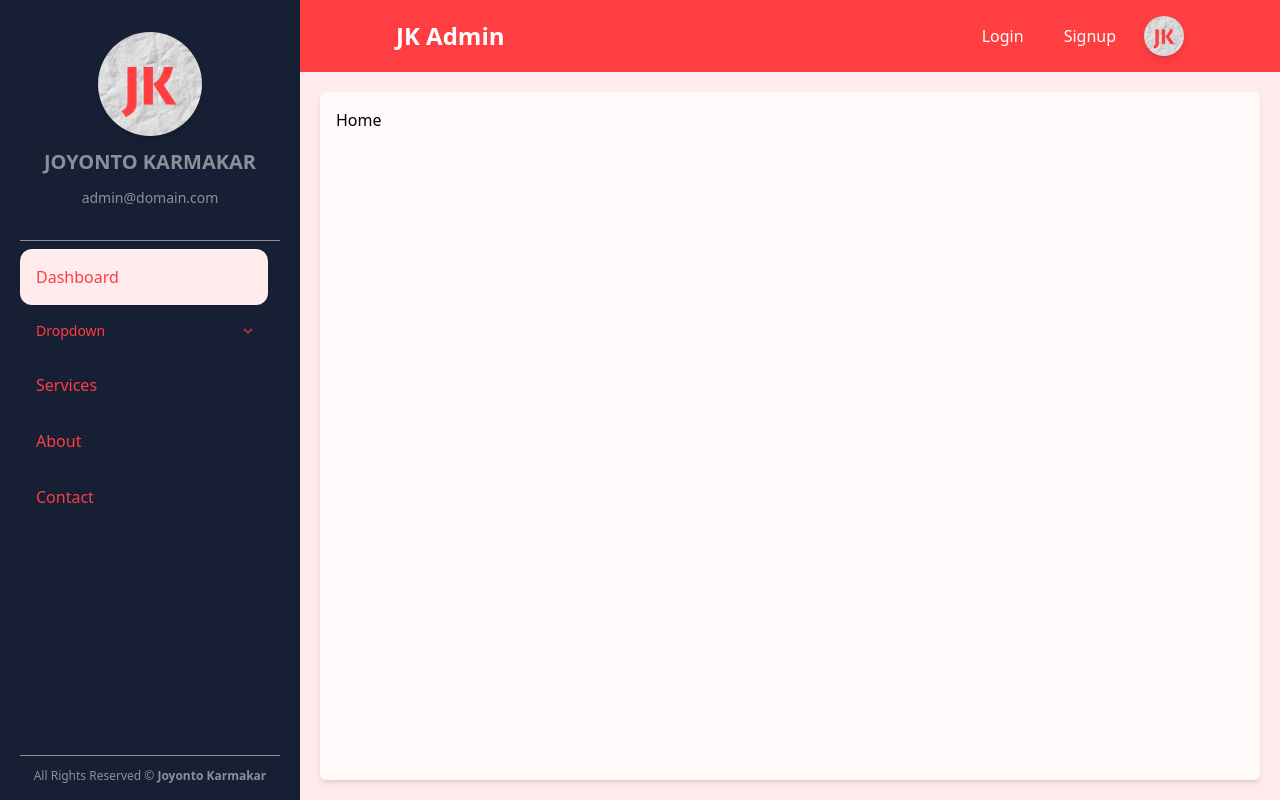
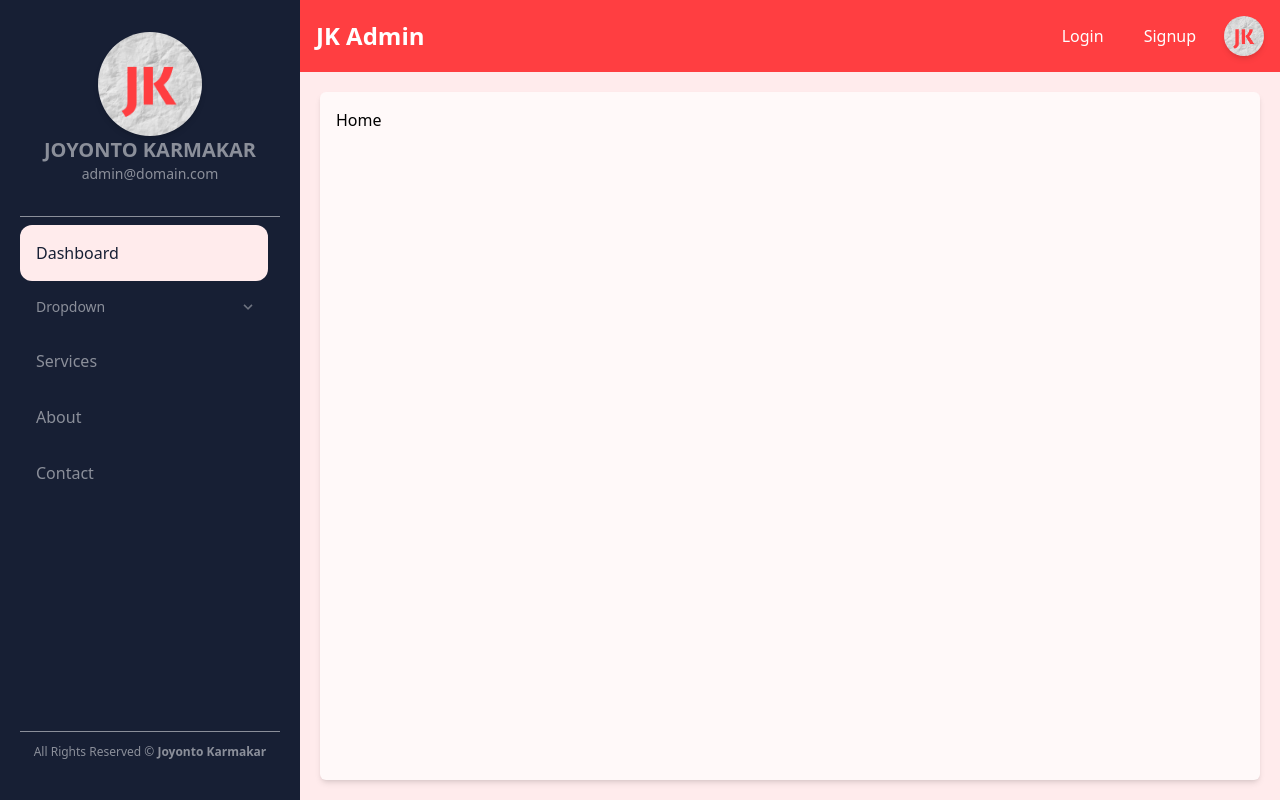
Before and after one commit to jk-jatri/Nuxt-Admin-Panel, a Nuxt app: page / in a window 1280 px wide. Built offline with nearby package versions, Linux system fonts and the light colour scheme.

Commit message:
side-menu side-bar design update

```diff
--- a/assets/css/tailwind.css
+++ b/assets/css/tailwind.css
@@ -40,6 +40,16 @@ summary::-webkit-details-marker {
   display: none;
 }
 
+.linkClass{
+  @apply block p-4 text-corporateGray rounded-xl;
+}
+.linkActiveClass{
+  @apply bg-corporateLight text-corporateBlack;
+}
+.linkHoverClass{
+  @apply hover:bg-corporateLight;
+}
+
 .glossyEffect{
   @apply backdrop-blur-[2px] bg-white bg-opacity-20 shadow-red-100 rounded-lg border-b-4 border-corporate;
   box-shadow: 0 0 1rem 0 rgb(0 0 0 / 20%);
@@ -58,7 +68,7 @@ summary::-webkit-details-marker {
 
 ::selection {
   background-color: #171F34;
-  color: #FF3E41;
+  color: #FFF9F9;
 }
 
 /* Scroll bar */
--- a/components/headers/index.vue
+++ b/components/headers/index.vue
@@ -1,9 +1,9 @@
 <template>
   <div>
     <div class="bg-corporate p-4 flex justify-between items-center">
-      <NuxtLink to="/" class="text-white font-bold text-2xl ml-0 md:ml-20">JK Admin</NuxtLink>
+      <NuxtLink to="/" class="text-white font-bold text-2xl ml-0">JK Admin</NuxtLink>
       <div
-        class="hidden md:flex justify-between items-center text-white space-x-4 mr-0 md:mr-20"
+        class="hidden md:flex justify-between items-center text-white space-x-4 mr-0"
       >
         <!-- <NuxtLink to="/" class="px-3 py-2"> Dashboard </NuxtLink>
         <NuxtLink to="/services" class="px-3 py-2"> Services </NuxtLink> -->
--- a/components/sidebars/index.vue
+++ b/components/sidebars/index.vue
@@ -3,13 +3,13 @@
     <div class="py-3">
       <img src="@/assets/images/logo/logo.png" alt="profile" class="rounded-full w-2/5 shadow-md mx-auto"/>
       <div class="leading-tight">
-        <h2 class="uppercase font-bold text-xl text-center mt-3 text-corporateGray">Joyonto Karmakar</h2>
-        <h2 class="text-sm text-center mt-3 text-corporateGray">admin@domain.com</h2>
+        <h2 class="uppercase font-bold text-xl text-center  text-corporateGray">Joyonto Karmakar</h2>
+        <h2 class="text-sm text-center text-corporateGray">admin@domain.com</h2>
       </div>
     </div>
     <div class="mt-5 space-y-2 overflow-y-auto h-[calc(100vh-285px)] py-2">
       <div class="pr-3">
-        <NuxtLink to="/" class="block p-4 text-corporate rounded-xl" :class="$route.path === '/' ? 'bg-corporateLight' : 'hover:bg-corporateLight'">
+        <NuxtLink to="/" class="linkClass" :class="$route.path === '/' ? 'linkActiveClass' : 'linkHoverClass'">
         Dashboard
       </NuxtLink>
       <dropdowns
@@ -19,13 +19,13 @@
         :detailsClass="detailsClass"
         :descriptionClass="descriptionClass"
       />
-      <NuxtLink to="/services" class="block p-4 text-corporate rounded-xl" :class="$route.path === '/services' ? 'bg-corporateLight' : 'hover:bg-corporateLight'">
+      <NuxtLink to="/services" class="linkClass" :class="$route.path === '/services' ? 'linkActiveClass' : 'linkHoverClass'">
         Services
       </NuxtLink>
-      <NuxtLink to="/about" class="block p-4 text-corporate rounded-xl" :class="$route.path === '/about' ? 'bg-corporateLight' : 'hover:bg-corporateLight'">
+      <NuxtLink to="/about" class="linkClass" :class="$route.path === '/about' ? 'linkActiveClass' : 'linkHoverClass'">
         About
       </NuxtLink>
-      <NuxtLink to="/contact" class="block p-4 text-corporate rounded-xl" :class="$route.path === '/contact' ? 'bg-corporateLight' : 'hover:bg-corporateLight'">
+      <NuxtLink to="/contact" class="linkClass" :class="$route.path === '/contact' ? 'linkActiveClass' : 'linkHoverClass'">
         Contact
       </NuxtLink>
       </div>
@@ -38,9 +38,9 @@
 export default {
   data() {
     return {
-      dropdownClass: "text-sm text-corporate",
+      dropdownClass: "text-sm text-corporateGray",
       detailsClass: "block rounded-xl p-4",
-      descriptionClass:"text-sm"
+      descriptionClass:"text-sm",
     };
   },
 };
--- a/components/sidemenus/index.vue
+++ b/components/sidemenus/index.vue
@@ -1,50 +1,17 @@
 <template>
   <div class="block md:hidden">
     <div class="w-3/4 h-screen absolute top-0 bottom-0 bg-corporateBlack shadow-lg text-corporate transition-all duration-500 ease-in-out overflow-x-hidden z-10" :class="open ? 'left-0' : '-left-full'">
-      <div class="p-4">
-        <NuxtLink to="/" @click="close" class="block font-bold text-2xl">
-          <svg
-            xmlns="http://www.w3.org/2000/svg"
-            viewBox="0 0 64 64"
-            width="64px"
-            height="64px"
-          >
-            <path
-              fill="#f6d397"
-              d="M5.015,7.244l5.466,45.246c0.194,1.603,1.337,2.935,2.9,3.379l17.535,4.977	c0.709,0.201,1.46,0.206,2.172,0.013l18.442-4.996c1.614-0.437,2.789-1.817,2.955-3.471l4.549-45.187C59.153,6.024,58.22,5,57.025,5	H7.019C5.809,5,4.87,6.051,5.015,7.244z"
-            />
-            <path
-              fill="#f9e3ae"
-              d="M52.357,10H32v46c0.298,0.002,0.595-0.039,0.885-0.123l15.002-4.371	c1.313-0.382,2.269-1.59,2.404-3.037l3.701-36.539C54.088,10.896,53.329,10,52.357,10z"
-            />
-            <path
-              fill="#8d6c9f"
-              d="M32.025,62c-0.465,0-0.93-0.064-1.382-0.191l-17.536-4.978c-1.956-0.556-3.377-2.213-3.619-4.221	L4.021,7.364c-0.103-0.85,0.165-1.705,0.733-2.347C5.328,4.371,6.153,4,7.019,4h50.007c0.854,0,1.672,0.363,2.244,0.995	c0.567,0.628,0.845,1.47,0.76,2.311L55.48,52.492c-0.206,2.051-1.688,3.794-3.688,4.336L33.35,61.824	C32.916,61.941,32.471,62,32.025,62z M7.019,6c-0.298,0-0.57,0.122-0.767,0.344C6.06,6.561,5.973,6.838,6.008,7.124l0,0	l5.467,45.246c0.146,1.206,1.001,2.202,2.18,2.537l17.535,4.977c0.533,0.152,1.103,0.155,1.637,0.009l18.442-4.996	c1.205-0.326,2.098-1.374,2.222-2.605l4.549-45.187c0.028-0.284-0.062-0.557-0.253-0.769C57.59,6.119,57.319,6,57.025,6H7.019z"
-            />
-            <path
-              fill="#8d6c9f"
-              d="M57,12c-0.553,0-1-0.448-1-1V9c0-0.552,0.447-1,1-1s1,0.448,1,1v2C58,11.552,57.553,12,57,12z M52,12	c-0.553,0-1-0.448-1-1V9c0-0.552,0.447-1,1-1s1,0.448,1,1v2C53,11.552,52.553,12,52,12z M47,12c-0.553,0-1-0.448-1-1V9	c0-0.552,0.447-1,1-1s1,0.448,1,1v2C48,11.552,47.553,12,47,12z M42,12c-0.553,0-1-0.448-1-1V9c0-0.552,0.447-1,1-1s1,0.448,1,1v2	C43,11.552,42.553,12,42,12z M37,12c-0.553,0-1-0.448-1-1V9c0-0.552,0.447-1,1-1s1,0.448,1,1v2C38,11.552,37.553,12,37,12z M32,12	c-0.553,0-1-0.448-1-1V9c0-0.552,0.447-1,1-1s1,0.448,1,1v2C33,11.552,32.553,12,32,12z M27,12c-0.553,0-1-0.448-1-1V9	c0-0.552,0.447-1,1-1s1,0.448,1,1v2C28,11.552,27.553,12,27,12z M22,12c-0.553,0-1-0.448-1-1V9c0-0.552,0.447-1,1-1s1,0.448,1,1v2	C23,11.552,22.553,12,22,12z M17,12c-0.553,0-1-0.448-1-1V9c0-0.552,0.447-1,1-1s1,0.448,1,1v2C18,11.552,17.553,12,17,12z M12,12	c-0.553,0-1-0.448-1-1V9c0-0.552,0.447-1,1-1s1,0.448,1,1v2C13,11.552,12.553,12,12,12z M7,12c-0.553,0-1-0.448-1-1V9	c0-0.552,0.447-1,1-1s1,0.448,1,1v2C8,11.552,7.553,12,7,12z"
-            />
-            <path
-              fill="#faefde"
-              d="M24,19c0,8.333,0,16.667,0,25c-3-0.667-6-1.333-9-2c0.205,2,0.41,4,0.615,6	c4.462,1.272,8.923,2.543,13.385,3.815V19C27.333,19,25.667,19,24,19z"
-            />
-            <path
-              fill="#faefde"
-              d="M49.821,24.048L50.256,19C45.171,19,40.085,19,35,19c0,7.333,0,14.667,0,22	c2.982-0.689,5.964-1.378,8.946-2.066l-0.316,4.733C40.754,44.444,37.877,45.222,35,46c0,2,0,4,0,6	c4.244-1.219,8.488-2.437,12.732-3.656l1.33-15.461C46.042,33.255,43.021,33.628,40,34c0-3.333,0-6.667,0-10	C43.274,24.016,46.547,24.032,49.821,24.048z"
-            />
-            <path
-              fill="#8d6c9f"
-              d="M29,52.815c-0.092,0-0.184-0.013-0.274-0.038l-13.385-3.815c-0.394-0.112-0.679-0.453-0.721-0.86	l-0.615-6c-0.032-0.32,0.091-0.636,0.33-0.849c0.241-0.214,0.567-0.299,0.882-0.229L23,42.753V19c0-0.552,0.447-1,1-1h5	c0.553,0,1,0.448,1,1v32.815c0,0.313-0.147,0.609-0.397,0.798C29.427,52.746,29.215,52.815,29,52.815z M16.541,47.224L28,50.49V20	h-3v24c0,0.303-0.138,0.59-0.374,0.78c-0.237,0.19-0.546,0.262-0.843,0.196l-7.647-1.699L16.541,47.224z"
-            />
-            <path
-              fill="#8d6c9f"
-              d="M35,53c-0.215,0-0.426-0.069-0.602-0.201C34.147,52.61,34,52.314,34,52v-6	c0-0.452,0.303-0.848,0.739-0.965l7.94-2.147l0.179-2.677l-7.634,1.763c-0.293,0.071-0.607-0.001-0.847-0.191S34,41.305,34,41V19	c0-0.552,0.447-1,1-1h15.257c0.28,0,0.548,0.118,0.737,0.324c0.189,0.207,0.283,0.483,0.259,0.762l-0.436,5.048	c-0.044,0.519-0.521,0.946-1.001,0.914L41,25.005v7.864l7.94-0.979c0.296-0.036,0.599,0.063,0.816,0.272	c0.217,0.209,0.328,0.505,0.302,0.806l-1.33,15.461c-0.035,0.413-0.322,0.761-0.72,0.875l-12.732,3.655	C35.186,52.987,35.093,53,35,53z M36,46.766v3.907l10.795-3.1l1.165-13.546l-7.838,0.966c-0.281,0.034-0.569-0.054-0.784-0.244	S39,34.287,39,34V24c0-0.266,0.106-0.521,0.295-0.709s0.413-0.286,0.71-0.291l8.899,0.044L49.167,20H36v19.743l7.722-1.783	c0.307-0.073,0.632,0.007,0.873,0.213c0.241,0.205,0.37,0.512,0.35,0.828l-0.316,4.733c-0.028,0.426-0.325,0.787-0.737,0.898	L36,46.766z"
-            />
-          </svg>
-        </NuxtLink>
+      <div class="p-5 bg-corporateBlack h-screen divide-y divide-corporateGray">
+        <div class="py-2 flex justify-between items-center">
+          <img src="@/assets/images/logo/logo.png" alt="profile" class="rounded-full w-[15%] shadow-md"/>
+          <div class="text-right">
+            <h2 class="uppercase font-bold text-sm text-corporateGray">Joyonto</h2>
+            <h2 class="text-sm text-corporateGray">admin@domain.com</h2>
           </div>
-      <NuxtLink to="/" @click="close" class="block p-4 text-xl hover:bg-corporateLight rounded-xl mx-4 cursor-pointer transition-all duration-300 ease-in-out">
+        </div>
+        <div class="mt-5 space-y-2 overflow-y-auto h-[calc(100vh-150px)] py-2">
+          <div class="pr-3">
+            <NuxtLink to="/" class="linkClass" :class="$route.path === '/' ? 'linkActiveClass' : 'linkHoverClass'">
               Dashboard
             </NuxtLink>
             <dropdowns
@@ -54,21 +21,25 @@
               :detailsClass="detailsClass"
               :descriptionClass="descriptionClass"
             />
-      <NuxtLink to="/services" @click="close" class="block p-4 text-xl hover:bg-corporateLight rounded-xl mx-4 cursor-pointer transition-all duration-300 ease-in-out">
-        Service
+            <NuxtLink to="/services" @click="close" class="linkClass" :class="$route.path === '/services' ? 'linkActiveClass' : 'linkHoverClass'">
+              Services
             </NuxtLink>
-      <NuxtLink to="/about" @click="close" class="block p-4 text-xl hover:bg-corporateLight rounded-xl mx-4 cursor-pointer transition-all duration-300 ease-in-out">
+            <NuxtLink to="/about" @click="close" class="linkClass" :class="$route.path === '/about' ? 'linkActiveClass' : 'linkHoverClass'">
               About
             </NuxtLink>
-      <NuxtLink to="/contact" @click="close" class="block p-4 text-xl hover:bg-corporateLight rounded-xl mx-4 cursor-pointer transition-all duration-300 ease-in-out">
+            <NuxtLink to="/contact" @click="close" class="linkClass" :class="$route.path === '/contact' ? 'linkActiveClass' : 'linkHoverClass'">
               Contact
             </NuxtLink>
-      <NuxtLink to="/login" @click="close" class="block p-4 text-xl hover:bg-corporateLight rounded-xl mx-4 cursor-pointer transition-all duration-300 ease-in-out">
+            <NuxtLink to="/login" @click="close" class="linkClass" :class="$route.path === '/login' ? 'linkActiveClass' : 'linkHoverClass'">
               Login
             </NuxtLink>
-      <NuxtLink to="/sign-up" @click="close" class="block p-4 text-xl hover:bg-corporateLight rounded-xl mx-4 cursor-pointer transition-all duration-300 ease-in-out">
-        SignUp
+            <NuxtLink to="/sign-up" @click="close" class="linkClass" :class="$route.path === '/sign-up' ? 'linkActiveClass' : 'linkHoverClass'">
+              Sign Up
             </NuxtLink>
+          </div>
+        </div>
+        <p class="text-corporateGray text-xs text-center py-3">All Rights Reserved &copy; <NuxtLink to="https://joyontokarmakar.netlify.app" target="_blank" class="font-bold">Joyonto Karmakar</NuxtLink></p>
+      </div>
     </div>
     <div class="h-screen absolute top-0 bottom-0 bg-black/50 shadow-lg transition-all duration-500 ease-in-out cursor-pointer overflow-x-hidden z-10"
       :class="open ? 'left-3/4 w-1/4' : 'left-full w-0'" @click="close">
@@ -81,9 +52,9 @@ export default {
   props: ["open"],
   data() {
     return {
-      dropdownClass: "flex items-center",
-      detailsClass: "block rounded-xl p-4 mx-4",
-      descriptionClass:"text-sm"
+      dropdownClass: "text-sm text-corporateGray",
+      detailsClass: "block rounded-xl p-4",
+      descriptionClass:"text-sm",
     };
   },
   methods: {
--- a/layouts/exceptional.vue
+++ /dev/null
@@ -1,11 +0,0 @@
-<template>
-  <div>
-    <slot />
-  </div>
-</template>
-
-<script>
-export default {};
-</script>
-
-<style></style>
```
Also changed, not shown: layouts/common.vue (deleted, +0 -21 lines). Lines whose indentation alone changed are shown as unchanged.
